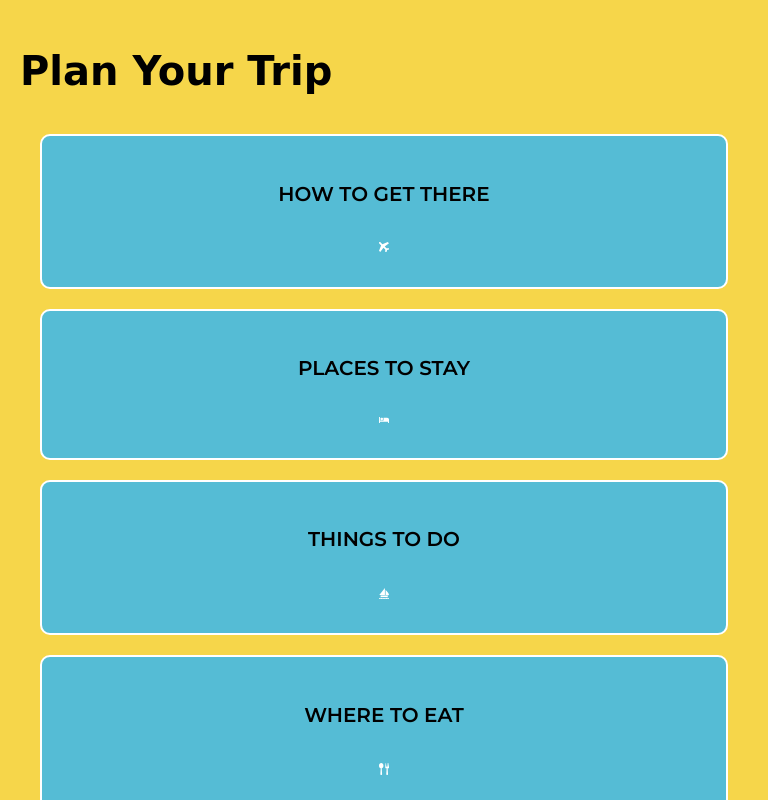
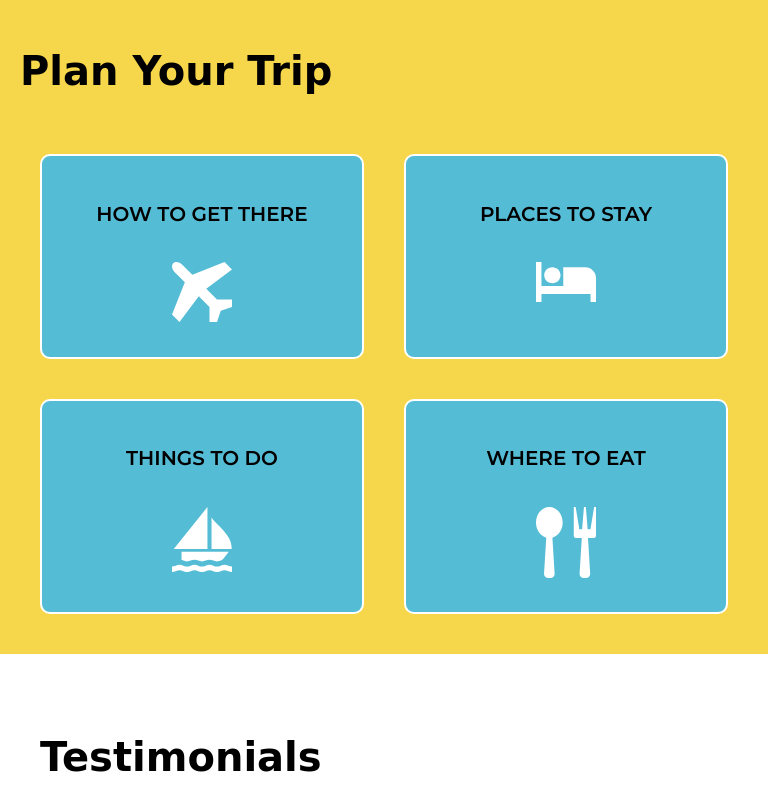
Before and after one commit to ajpope3/wunderlust, a plain HTML site: page index.html in a window 768 px wide. Shown: the part 1040-1840 px from the top of the page. Drawn offline with Linux system fonts and the light colour scheme; a web font is replaced by a local one.

Commit message:
plan section

```diff
--- a/index.html
+++ b/index.html
@@ -73,6 +73,7 @@
                 <section id="plan">
                     <h3>Plan Your Trip</h3>
                     <div>
+                        <div class="row1">
                             <section>
                                 <h4>How to Get There</h4>
                                 <a href="#" title="Search for flights">
@@ -85,6 +86,8 @@
                                     <img src="images/stay.svg" alt="bed icon">
                                 </a>
                             </section>
+                        </div>
+                        <div class="row2">
                             <section>
                                 <h4>Things to Do</h4>
                                 <a href="#" title="Search for Activities">
@@ -97,6 +100,7 @@
                                     <img src="images/eat.svg" alt="fork and spoon icon">
                                 </a>
                             </section>
+                        </div>
                     </div>
                 </section>
                 <section id="testimonials">
--- a/styles.css
+++ b/styles.css
@@ -752,11 +752,6 @@ main img{
     header nav ul li a {
     background-color: var(--white);
     }
-    /* PLAN */
-    #plan img{
-        width: 10px;
-        margin-top: 10px;
-    }
     #img-grid {
         display: flex;
         flex-wrap: wrap;
@@ -776,6 +771,33 @@ main img{
       #img-grid picture img {
         width: 100%;
       }
+    /* PLAN */
+    #plan img{
+        width: 60px;
+        margin-top: 10px;
+    }
+
+    #plan > div {
+        display: flex;
+        flex-direction: column;
+      }
+
+      .row1,
+      .row2 {
+        display: flex;
+      }
+
+      .row1 section,
+      .row2 section {
+        flex: 1;
+        width: 50%;
+        box-sizing: border-box;
+      }
+
+
+
+
+
 
 
 
```
Also changed, not shown: 1 other file. Lines whose indentation alone changed are shown as unchanged.
